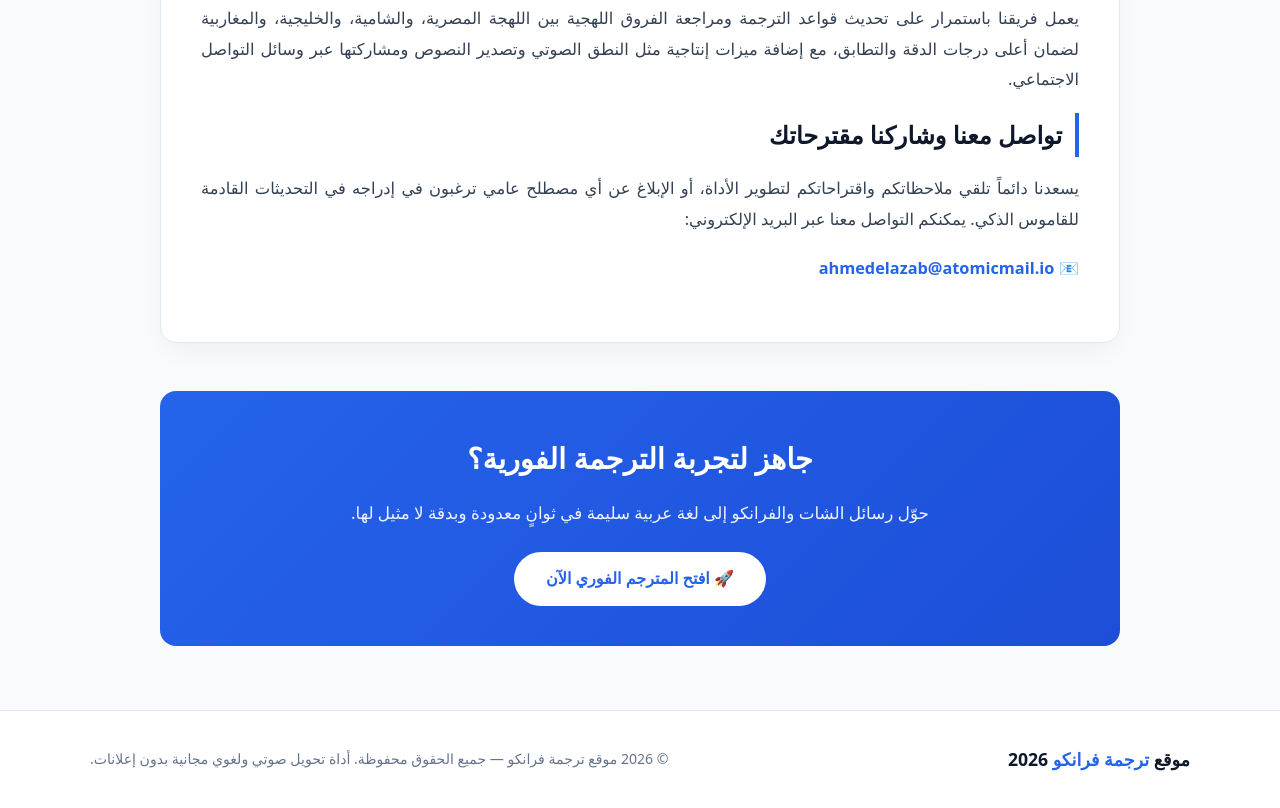
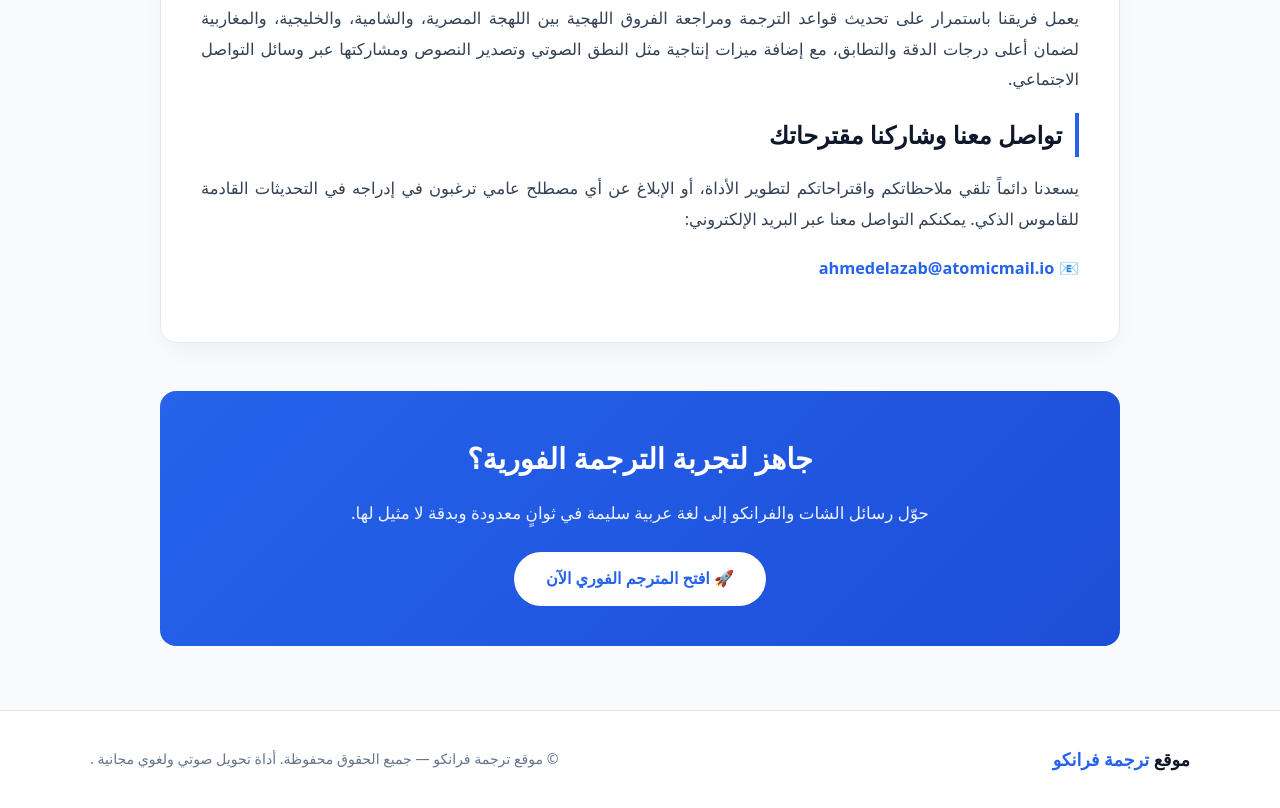
Before and after one commit to ahmedelazabdev/francotranslate, a plain HTML site: page about.html in a window 1280 px wide. Shown: the part 1720-2528 px from the top of the page. Drawn offline with Linux system fonts and the light colour scheme.

Commit message:
Revise footer content in about.html
Updated footer text for brand and copyright notice.

```diff
--- a/about.html
+++ b/about.html
@@ -224,8 +224,8 @@
 
     <footer>
         <div class="footer-inner">
-            <div class="footer-brand">موقع <span>ترجمة فرانكو</span> 2026</div>
-            <div class="footer-copy">© 2026 موقع ترجمة فرانكو — جميع الحقوق محفوظة. أداة تحويل صوتي ولغوي مجانية بدون إعلانات.</div>
+            <div class="footer-brand">موقع <span>ترجمة فرانكو</span>  </div>
+            <div class="footer-copy">©   موقع ترجمة فرانكو — جميع الحقوق محفوظة. أداة تحويل صوتي ولغوي مجانية  .</div>
         </div>
     </footer>
 
```
